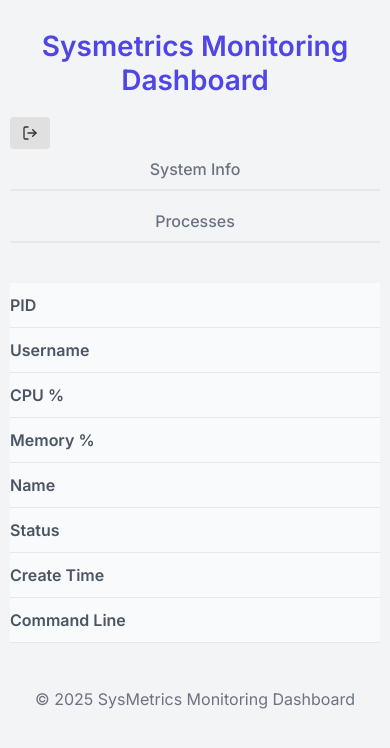
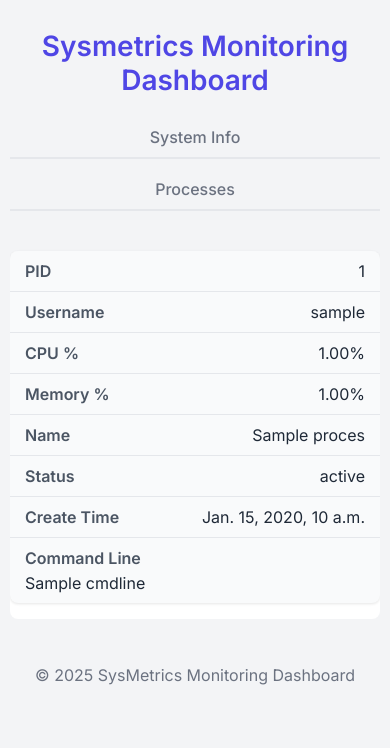
Before and after one commit to pavani0801/sysmetrics, a Django app: template dashboard/core/templates/dashboard/processes.html in a window 390 px wide. Shown: the top 748 px of the page. Run offline with Django 5.2, Linux system fonts and the light colour scheme; the template is opened without the code that fills it: most values are stand-ins (such as "Sample title", 1, 10 or a date in 2020).

Commit message:
make mobile responsive, add pie chart, fix unit tests, add code coverage and bugfixes

```diff
--- a/dashboard/core/static/dashboard/css/styles.css
+++ b/dashboard/core/static/dashboard/css/styles.css
@@ -80,6 +80,7 @@ body {
 .info-table th {
     font-weight: 600;
     color: #4b5563;
+    white-space: nowrap;
 }
 
 /* Charts */
@@ -112,7 +113,6 @@ body {
     background-color: #fff;
     border-radius: 8px;
     box-shadow: 0 1px 3px rgba(0,0,0,0.1);
-    overflow-x: auto;
 }
 
 #process-table th, #process-table td {
@@ -125,6 +125,9 @@ body {
     background-color: #f7fafc;
     color: #4b5563;
     font-weight: 600;
+    white-space: nowrap;
+    text-overflow: ellipsis;
+    overflow: hidden;
 }
 
 #process-table tbody tr:nth-child(odd) {
@@ -133,6 +136,11 @@ body {
 
 #process-table tbody tr:hover {
     background-color: #edf2f7;
+}
+
+.tab-content {
+    overflow-x: auto;
+    -webkit-overflow-scrolling: touch;
 }
 
 /* Footer */
@@ -171,39 +179,66 @@ body {
         height: 200px;
     }
 
+    /* Enhanced Mobile Table View */
+    #process-table {
+        border: 0;
+        box-shadow: none;
+    }
+
     #process-table thead {
         display: none;
     }
 
-    #process-table td {
+    #process-table tbody tr {
         display: block;
-        width: 100%;
-        text-align: right;
-        padding-left: 50%;
-        position: relative;
+        margin-bottom: 16px;
+        border-radius: 8px;
+        box-shadow: 0 1px 3px rgba(0,0,0,0.1);
+        background-color: #fff;
     }
 
-    #process-table td::before {
+    #process-table tbody td {
+        display: flex;
+        justify-content: space-between;
+        padding: 10px 15px;
+        text-align: right;
+        border-bottom: 1px solid #e5e7eb;
+    }
+
+    #process-table tbody td:last-child {
+        border-bottom: 0;
+    }
+
+    #process-table tbody td::before {
         content: attr(data-label);
-        position: absolute;
-        left: 0;
-        width: 50%;
-        padding-left: 0;
-        text-align: left;
         font-weight: 600;
         color: #4b5563;
+        text-align: left;
+        padding-right: 10px;
+    }
+
+    #process-table tbody td.long-text {
+        flex-direction: column;
+        align-items: flex-start;
+    }
+
+    #process-table tbody td.long-text::before {
+        margin-bottom: 5px;
+    }
+
+
+    #process-table td[data-label="Command Line"] {
+        word-break: break-all;
+        flex-direction: column;
+        align-items: flex-start;
+    }
+
+    #process-table td[data-label="Command Line"]::before {
+        margin-bottom: 5px;
     }
 }
-.tab-content {
-    overflow-x: scroll;
-    overflow-y: hidden;
-}
+
 /* Prevent table heading text from wrapping */
 .info-table th, #process-table th {
     white-space: nowrap;
 }
-
-#process-table th {
-    text-overflow: ellipsis;
-    overflow: hidden;
-}
--- a/dashboard/core/static/dashboard/js/dashboard.js
+++ b/dashboard/core/static/dashboard/js/dashboard.js
@@ -1,5 +1,5 @@
 document.addEventListener('DOMContentLoaded', function() {
-    const chartConfig = {
+    const lineChartConfig = {
         type: 'line',
         options: {
             responsive: true,
@@ -40,7 +40,7 @@ document.addEventListener('DOMContentLoaded', function() {
 
     // Create Chart.js instances
     const cpuChart = new Chart(document.getElementById('cpuChart'), {
-        ...chartConfig,
+        ...lineChartConfig,
         data: {
             labels: chartData.labels,
             datasets: [{
@@ -55,7 +55,7 @@ document.addEventListener('DOMContentLoaded', function() {
     });
 
     const memoryChart = new Chart(document.getElementById('memoryChart'), {
-        ...chartConfig,
+        ...lineChartConfig,
         data: {
             labels: chartData.labels,
             datasets: [{
@@ -69,23 +69,51 @@ document.addEventListener('DOMContentLoaded', function() {
         }
     });
 
+    // Create container for disk chart to control size
+    const diskChartElement = document.getElementById('diskChart');
+    const diskChartContainer = document.createElement('div');
+    diskChartContainer.id = 'diskChart-container';
+    diskChartElement.parentNode.insertBefore(diskChartContainer, diskChartElement);
+    diskChartContainer.appendChild(diskChartElement);
+
+
     const diskChart = new Chart(document.getElementById('diskChart'), {
-        ...chartConfig,
+        type: 'pie',
         data: {
-            labels: chartData.labels,
+            labels: ['Used', 'Free'],
             datasets: [{
-                label: 'Disk Usage',
-                data: chartData.diskData,
-                backgroundColor: '#f59e0b',
-                borderColor: '#f59e0b',
-                fill: false,
-                pointRadius: 0
+                data: [0, 100], // Initial data (will be updated)
+                backgroundColor: ['#f59e0b', '#e5e7eb'],
+                borderColor: ['#f59e0b', '#e5e7eb'],
+                borderWidth: 1
             }]
+        },
+        options: {
+            responsive: true,
+            maintainAspectRatio: false,
+            plugins: {
+                legend: {
+                    display: true,
+                    position: 'top',
+                    labels: {
+                        font: {
+                            size: 10
+                        }
+                    }
+                },
+                tooltip: {
+                    callbacks: {
+                        label: function(context) {
+                            return context.label + ': ' + context.raw + '%';
+                        }
+                    }
+                }
+            }
         }
     });
 
     // Create refresh mask
-    const dashboardContainer = document.querySelector('.dashboard') || document.body;
+    const dashboardContainer =  document.body;
     const refreshMask = document.createElement('div');
     refreshMask.className = 'refresh-mask';
     refreshMask.innerHTML = `
@@ -96,7 +124,7 @@ document.addEventListener('DOMContentLoaded', function() {
     `;
     dashboardContainer.appendChild(refreshMask);
 
-    // Add CSS for the refresh mask
+    // Add CSS for the refresh mask and charts
     const style = document.createElement('style');
     style.textContent = `
         .refresh-mask {
@@ -143,6 +171,18 @@ document.addEventListener('DOMContentLoaded', function() {
         @keyframes spin {
             0% { transform: rotate(0deg); }
             100% { transform: rotate(360deg); }
+        }
+
+        /* Disk chart size control */
+        #diskChart {
+            max-width: 200px;
+            max-height: 200px;
+            margin: 0 auto; /* Center the chart */
+        }
+        #diskChart-container {
+            position: relative;
+            height: 200px;
+            width: 100%;
         }
     `;
     document.head.appendChild(style);
@@ -191,10 +231,19 @@ document.addEventListener('DOMContentLoaded', function() {
                     chartData.diskData = chartData.diskData.slice(overflow);
                 }
 
-                // Update charts
+                // Update line charts
                 cpuChart.update();
                 memoryChart.update();
-                diskChart.update();
+
+                // Update pie chart with latest disk usage
+                if (chartData.diskData.length > 0) {
+                    const latestDiskUsage = chartData.diskData[chartData.diskData.length - 1];
+                    diskChart.data.datasets[0].data = [
+                        latestDiskUsage,
+                        100 - latestDiskUsage
+                    ];
+                    diskChart.update();
+                }
 
                 toggleRefreshMask(false);
             })
@@ -223,13 +272,13 @@ document.addEventListener('DOMContentLoaded', function() {
 
                 // Check if this is a new timestamp before adding
                 if (chartData.labels.length === 0 || timeLabel !== chartData.labels[chartData.labels.length - 1]) {
-                    // Update chart data
+                    // Update line charts data
                     chartData.labels.push(timeLabel);
-                    chartData.cpuData.push(Math.min(latestMetric.cpu_usage, 100)); // Cap at 100% for display
+                    chartData.cpuData.push(Math.min(latestMetric.cpu_usage, 100));
                     chartData.memoryData.push(latestMetric.memory_percent);
                     chartData.diskData.push(latestMetric.disk_percent);
 
-                    // Limit chart data points
+                    // Limit chart data points for line charts
                     if (chartData.labels.length > 20) {
                         chartData.labels.shift();
                         chartData.cpuData.shift();
@@ -237,9 +286,15 @@ document.addEventListener('DOMContentLoaded', function() {
                         chartData.diskData.shift();
                     }
 
-                    // Update charts
+                    // Update line charts
                     cpuChart.update();
                     memoryChart.update();
+
+                    // Update pie chart with latest disk usage
+                    diskChart.data.datasets[0].data = [
+                        latestMetric.disk_percent,
+                        100 - latestMetric.disk_percent
+                    ];
                     diskChart.update();
                 }
 
--- a/dashboard/core/templates/base.html
+++ b/dashboard/core/templates/base.html
@@ -16,42 +16,6 @@
     <link rel="stylesheet" href="{% static 'dashboard/css/styles.css' %}">
 
     <style>
-        /* Logout button styles */
-        .user-controls {
-            display: flex;
-            align-items: center;
-            margin-left: auto;
-        }
-
-        .logout-button {
-            background-color: #e0e0e0;
-            color: #333;
-            border: none;
-            border-radius: 4px;
-            padding: 8px 12px;
-            font-size: 14px;
-            font-weight: 500;
-            cursor: pointer;
-            transition: background-color 0.2s;
-            display: flex;
-            align-items: center;
-            gap: 6px;
-        }
-
-        .logout-button:hover {
-            background-color: #d0d0d0;
-        }
-
-        .logout-icon {
-            width: 16px;
-            height: 16px;
-        }
-
-        @media (max-width: 768px) {
-            .logout-button span {
-                display: none;
-            }
-        }
     </style>
 
     {% block extra_head %}{% endblock %}
@@ -60,21 +24,6 @@
     <div class="container">
         <header class="header">
             {% include 'dashboard/includes/header.html' %}
-
-            <!-- Logout Button -->
-            <div class="user-controls">
-                <form method="post" action="{% url 'logout' %}">
-                    {% csrf_token %}
-                    <button type="submit" class="logout-button">
-                        <svg class="logout-icon" xmlns="http://www.w3.org/2000/svg" viewBox="0 0 24 24" fill="none" stroke="currentColor" stroke-width="2" stroke-linecap="round" stroke-linejoin="round">
-                            <path d="M9 21H5a2 2 0 0 1-2-2V5a2 2 0 0 1 2-2h4"></path>
-                            <polyline points="16 17 21 12 16 7"></polyline>
-                            <line x1="21" y1="12" x2="9" y2="12"></line>
-                        </svg>
-                        <span>Logout</span>
-                    </button>
-                </form>
-            </div>
         </header>
 
         <div class="tabs">
--- a/dashboard/core/templates/dashboard/processes.html
+++ b/dashboard/core/templates/dashboard/processes.html
@@ -25,7 +25,7 @@
                 <td data-label="Name">{{ process.name }}</td>
                 <td data-label="Status">{{ process.status }}</td>
                 <td data-label="Create Time">{{ process.create_time }}</td>
-                <td data-label="Command Line">{{ process.cmdline }}</td>
+                <td data-label="Command Line" class="long-text">{{ process.cmdline }}</td>
             </tr>
             {% empty %}
             <tr>
--- a/dashboard/core/views.py
+++ b/dashboard/core/views.py
@@ -3,7 +3,7 @@ from django.shortcuts import render
 from django.conf import settings
 from django.contrib.auth.decorators import login_required
 
-@login_required(login_url='/login')
+
 def index(request):
     """
     Main dashboard view that fetches system metrics from the API
@@ -27,7 +27,7 @@ def index(request):
     }
     return render(request, 'dashboard/index.html', context)
 
-@login_required(login_url='/login')
+
 def processes(request):
     """
     Processes view that can be used for a separate processes page
--- a/dashboard/dashboard/settings.py
+++ b/dashboard/dashboard/settings.py
@@ -161,10 +161,7 @@ LOGGING = {
     },
 }
 
-# Authentication settings
-LOGIN_URL = 'login'
-LOGIN_REDIRECT_URL = '/'
-LOGOUT_REDIRECT_URL = 'login'
+
 
 from django.db.backends.sqlite3.base import DatabaseWrapper
 DatabaseWrapper.data_types['DateTimeField'] = 'datetime'  # Helps with timezone handling
```
Also changed, not shown: dashboard/core/templates/login.html (deleted, +0 -159 lines), dashboard/core/tests/test_views.py (+0 -18 lines).
